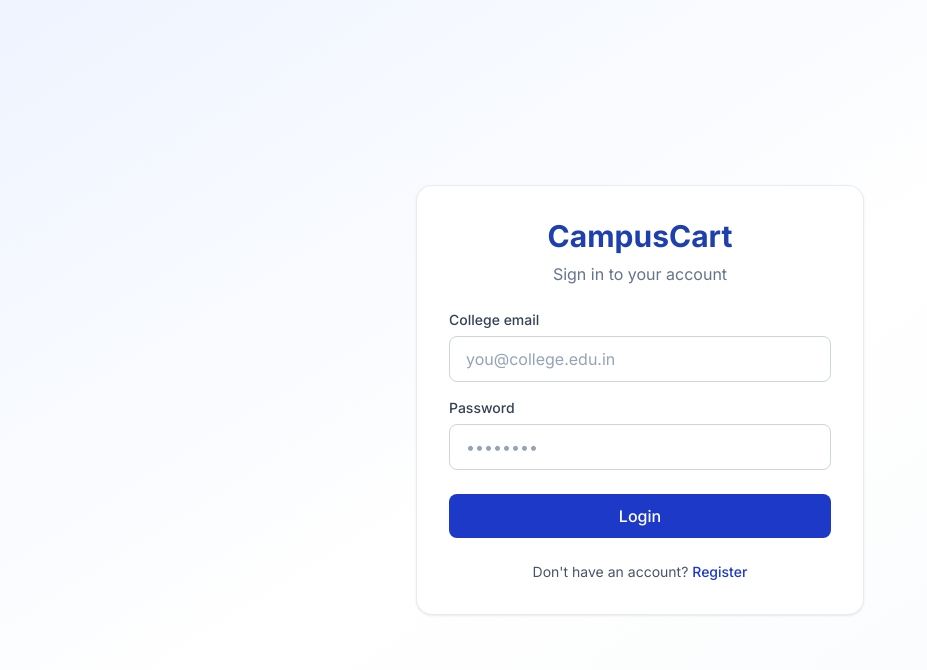
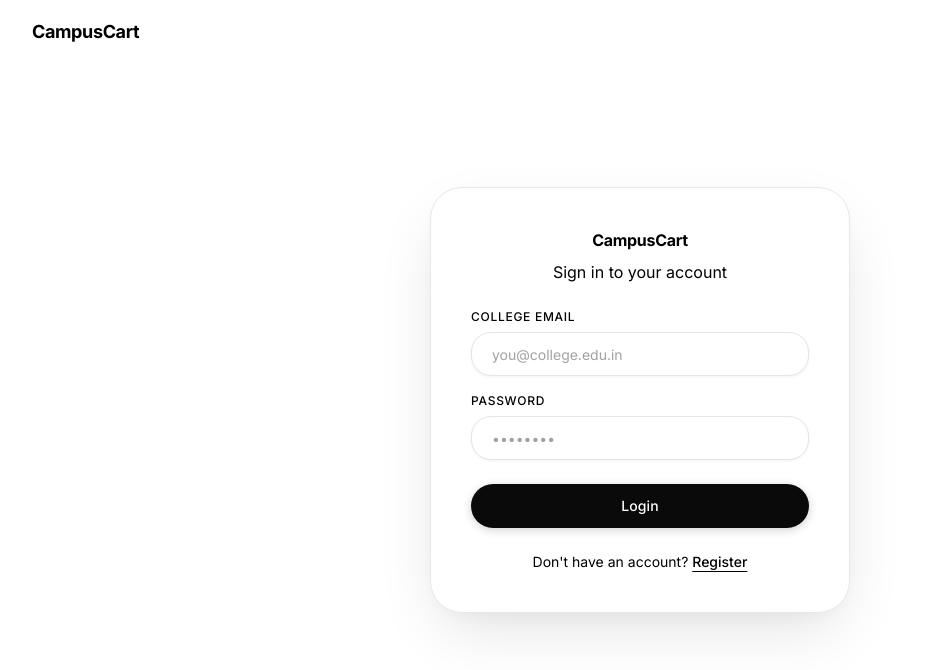
Before and after one commit to Nimish22211/ecom-pcte, a React (Vite) app in the folder frontend/: page /login in a window 1280 px wide. Shown: the top 670 px of the page, without its empty margins (0-927 px from the left). Built offline with nearby package versions, Linux system fonts and the light colour scheme; no server answers.

Commit message:
add header for auth pages

```diff
--- a/frontend/src/pages/LoginPage.jsx
+++ b/frontend/src/pages/LoginPage.jsx
@@ -4,10 +4,11 @@ import { signInWithEmailAndPassword } from "firebase/auth";
 import { auth } from "../firebase";
 import { studentLogin } from "../services/api";
 import { useAuth } from "../context/AuthContext";
+import Input from "../components/ui/Input";
+import Button from "../components/ui/Button";
+import AuthHeader from "../components/AuthHeader";
 
-const inputClasses =
-  "w-full rounded-lg border border-slate-300 bg-white px-4 py-2.5 text-slate-900 placeholder:text-slate-400 transition-colors focus:border-primary-500 focus:outline-none focus:ring-2 focus:ring-primary-500/30";
-const labelClasses = "mb-1.5 block text-sm font-medium text-slate-700";
+const labelClasses = "mb-1.5 block text-[12px] font-medium uppercase tracking-[0.06em] text-ink-secondary";
 
 function LoginPage() {
   const [email, setEmail] = useState("");
@@ -37,16 +38,14 @@ function LoginPage() {
   };
 
   return (
-    <div className="flex min-h-screen items-center justify-center bg-gradient-to-br from-primary-50 via-white to-slate-50 px-4">
-      <div className="w-full max-w-md animate-fade-up rounded-2xl border border-slate-200/80 bg-white p-8 shadow-card">
-        <h1 className="text-center text-3xl font-bold text-primary-800">CampusCart</h1>
-        <p className="mt-2 mb-6 text-center text-slate-500">Sign in to your account</p>
+    <div className="relative flex min-h-screen items-center justify-center bg-bg px-4">
+      <AuthHeader />
+      <div className="w-full max-w-[420px] animate-fade-up rounded-[32px] border border-border bg-white p-10 shadow-[0_24px_64px_-12px_rgba(0,0,0,0.12),0_8px_24px_-8px_rgba(0,0,0,0.06)]">
+        <h1 className="text-center text-h1 font-bold tracking-[-0.02em] text-ink-primary">CampusCart</h1>
+        <p className="mt-2 mb-6 text-center text-ink-secondary">Sign in to your account</p>
 
         {error && (
-          <p
-            role="alert"
-            className="mb-4 rounded-lg bg-red-50 px-4 py-2 text-sm text-red-700"
-          >
+          <p role="alert" className="mb-4 rounded-2xl bg-destructive/10 px-4 py-2.5 text-sm text-destructive">
             {error}
           </p>
         )}
@@ -56,12 +55,11 @@ function LoginPage() {
             <label htmlFor="login-email" className={labelClasses}>
               College email
             </label>
-            <input
+            <Input
               id="login-email"
               type="email"
               autoComplete="email"
               placeholder="you@college.edu.in"
-              className={inputClasses}
               value={email}
               onChange={(e) => setEmail(e.target.value)}
               required
@@ -71,30 +69,22 @@ function LoginPage() {
             <label htmlFor="login-password" className={labelClasses}>
               Password
             </label>
-            <input
+            <Input
               id="login-password"
               type="password"
               autoComplete="current-password"
               placeholder="••••••••"
-              className={inputClasses}
               value={password}
               onChange={(e) => setPassword(e.target.value)}
               required
             />
           </div>
-          <button
-            type="submit"
-            disabled={loading}
-            className="mt-2 rounded-lg bg-primary-700 py-2.5 font-medium text-white transition-colors hover:bg-primary-800 focus-visible:outline-none focus-visible:ring-2 focus-visible:ring-primary-500 focus-visible:ring-offset-2 disabled:cursor-not-allowed disabled:opacity-60"
-          >
+          <Button type="submit" disabled={loading} className="mt-2 h-11 w-full">
             {loading ? "Signing in..." : "Login"}
-          </button>
-          <p className="mt-2 text-center text-sm text-slate-600">
+          </Button>
+          <p className="mt-2 text-center text-sm text-ink-secondary">
             Don't have an account?{" "}
-            <Link
-              to="/register"
-              className="font-medium text-primary-700 hover:text-primary-800"
-            >
+            <Link to="/register" className="font-medium text-ink-primary underline underline-offset-4">
               Register
             </Link>
           </p>
--- a/frontend/src/pages/RegisterPage.jsx
+++ b/frontend/src/pages/RegisterPage.jsx
@@ -3,10 +3,13 @@ import { useState, useEffect } from "react";
 import { createUserWithEmailAndPassword } from "firebase/auth";
 import { auth } from "../firebase";
 import { getColleges, studentRegister } from "../services/api";
+import Input from "../components/ui/Input";
+import Button from "../components/ui/Button";
+import AuthHeader from "../components/AuthHeader";
 
-const inputClasses =
-  "w-full rounded-lg border border-slate-300 bg-white px-4 py-2.5 text-slate-900 placeholder:text-slate-400 transition-colors focus:border-primary-500 focus:outline-none focus:ring-2 focus:ring-primary-500/30";
-const labelClasses = "mb-1.5 block text-sm font-medium text-slate-700";
+const labelClasses = "mb-1.5 block text-[12px] font-medium uppercase tracking-[0.06em] text-ink-secondary";
+const selectClasses =
+  "h-11 w-full rounded-[20px] border border-border bg-white px-5 text-sm text-ink-primary outline-none shadow-[0_1px_3px_rgba(0,0,0,0.05)] transition-all duration-200 focus:border-ink-primary focus:shadow-[0_4px_16px_rgba(0,0,0,0.08)]";
 
 function RegisterPage() {
   const [name, setName] = useState("");
@@ -45,16 +48,14 @@ function RegisterPage() {
   };
 
   return (
-    <div className="flex min-h-screen items-center justify-center bg-gradient-to-br from-primary-50 via-white to-slate-50 px-4 py-10">
-      <div className="w-full max-w-md animate-fade-up rounded-2xl border border-slate-200/80 bg-white p-8 shadow-card">
-        <h1 className="text-center text-3xl font-bold text-primary-800">CampusCart</h1>
-        <p className="mt-2 mb-6 text-center text-slate-500">Create your student account</p>
+    <div className="relative flex min-h-screen items-center justify-center bg-bg px-4 py-10">
+      <AuthHeader />
+      <div className="w-full max-w-[420px] animate-fade-up rounded-[32px] border border-border bg-white p-10 shadow-[0_24px_64px_-12px_rgba(0,0,0,0.12),0_8px_24px_-8px_rgba(0,0,0,0.06)]">
+        <h1 className="text-center text-h1 font-bold tracking-[-0.02em] text-ink-primary">CampusCart</h1>
+        <p className="mt-2 mb-6 text-center text-ink-secondary">Create your student account</p>
 
         {error && (
-          <p
-            role="alert"
-            className="mb-4 rounded-lg bg-red-50 px-4 py-2 text-sm text-red-700"
-          >
+          <p role="alert" className="mb-4 rounded-2xl bg-destructive/10 px-4 py-2.5 text-sm text-destructive">
             {error}
           </p>
         )}
@@ -64,12 +65,11 @@ function RegisterPage() {
             <label htmlFor="reg-name" className={labelClasses}>
               Full name
             </label>
-            <input
+            <Input
               id="reg-name"
               type="text"
               autoComplete="name"
               placeholder="Jordan Smith"
-              className={inputClasses}
               value={name}
               onChange={(e) => setName(e.target.value)}
               required
@@ -79,11 +79,10 @@ function RegisterPage() {
             <label htmlFor="reg-roll" className={labelClasses}>
               University roll number
             </label>
-            <input
+            <Input
               id="reg-roll"
               type="text"
               placeholder="e.g. 21CS1042"
-              className={inputClasses}
               value={rollNumber}
               onChange={(e) => setRollNumber(e.target.value)}
               required
@@ -93,12 +92,11 @@ function RegisterPage() {
             <label htmlFor="reg-email" className={labelClasses}>
               College email
             </label>
-            <input
+            <Input
               id="reg-email"
               type="email"
               autoComplete="email"
               placeholder="you@college.edu.in"
-              className={inputClasses}
               value={email}
               onChange={(e) => setEmail(e.target.value)}
               required
@@ -108,12 +106,11 @@ function RegisterPage() {
             <label htmlFor="reg-password" className={labelClasses}>
               Password
             </label>
-            <input
+            <Input
               id="reg-password"
               type="password"
               autoComplete="new-password"
               placeholder="At least 6 characters"
-              className={inputClasses}
               value={password}
               onChange={(e) => setPassword(e.target.value)}
               required
@@ -126,7 +123,7 @@ function RegisterPage() {
             </label>
             <select
               id="reg-college"
-              className={inputClasses}
+              className={selectClasses}
               value={collegeId}
               onChange={(e) => setCollegeId(e.target.value)}
               required
@@ -139,16 +136,12 @@ function RegisterPage() {
               ))}
             </select>
           </div>
-          <button
-            type="submit"
-            disabled={loading}
-            className="mt-2 rounded-lg bg-primary-700 py-2.5 font-medium text-white transition-colors hover:bg-primary-800 focus-visible:outline-none focus-visible:ring-2 focus-visible:ring-primary-500 focus-visible:ring-offset-2 disabled:cursor-not-allowed disabled:opacity-60"
-          >
+          <Button type="submit" disabled={loading} className="mt-2 h-11 w-full">
             {loading ? "Creating account..." : "Register"}
-          </button>
-          <p className="mt-2 text-center text-sm text-slate-600">
+          </Button>
+          <p className="mt-2 text-center text-sm text-ink-secondary">
             Already have an account?{" "}
-            <Link to="/login" className="font-medium text-primary-700 hover:text-primary-800">
+            <Link to="/login" className="font-medium text-ink-primary underline underline-offset-4">
               Login
             </Link>
           </p>
--- a/frontend/src/pages/admin/DeanLoginPage.jsx
+++ b/frontend/src/pages/admin/DeanLoginPage.jsx
@@ -4,10 +4,11 @@ import { signInWithEmailAndPassword } from "firebase/auth";
 import { auth } from "../../firebase";
 import { deanLogin } from "../../services/api";
 import { useAuth } from "../../context/AuthContext";
+import Input from "../../components/ui/Input";
+import Button from "../../components/ui/Button";
+import AuthHeader from "../../components/AuthHeader";
 
-const inputClasses =
-  "w-full rounded-lg border border-slate-300 bg-white px-4 py-2.5 text-slate-900 placeholder:text-slate-400 transition-colors focus:border-primary-500 focus:outline-none focus:ring-2 focus:ring-primary-500/30";
-const labelClasses = "mb-1.5 block text-sm font-medium text-slate-700";
+const labelClasses = "mb-1.5 block text-[12px] font-medium uppercase tracking-[0.06em] text-ink-secondary";
 
 function DeanLoginPage() {
   const [deanEmail, setDeanEmail] = useState("");
@@ -37,16 +38,14 @@ function DeanLoginPage() {
   };
 
   return (
-    <div className="flex min-h-screen items-center justify-center bg-gradient-to-br from-primary-50 via-white to-slate-50 px-4">
-      <div className="w-full max-w-md animate-fade-up rounded-2xl border border-slate-200/80 bg-white p-8 shadow-card">
-        <h1 className="text-center text-3xl font-bold text-primary-800">CampusCart</h1>
-        <p className="mt-2 mb-6 text-center text-slate-500">Dean / Admin login</p>
+    <div className="relative flex min-h-screen items-center justify-center bg-bg px-4">
+      <AuthHeader />
+      <div className="w-full max-w-[420px] animate-fade-up rounded-[32px] border border-border bg-white p-10 shadow-[0_24px_64px_-12px_rgba(0,0,0,0.12),0_8px_24px_-8px_rgba(0,0,0,0.06)]">
+        <h1 className="text-center text-h1 font-bold tracking-[-0.02em] text-ink-primary">CampusCart</h1>
+        <p className="mt-2 mb-6 text-center text-ink-secondary">Dean / Admin login</p>
 
         {error && (
-          <p
-            role="alert"
-            className="mb-4 rounded-lg bg-red-50 px-4 py-2 text-sm text-red-700"
-          >
+          <p role="alert" className="mb-4 rounded-2xl bg-destructive/10 px-4 py-2.5 text-sm text-destructive">
             {error}
           </p>
         )}
@@ -56,12 +55,11 @@ function DeanLoginPage() {
             <label htmlFor="dean-email" className={labelClasses}>
               Email
             </label>
-            <input
+            <Input
               id="dean-email"
               type="email"
               autoComplete="email"
               placeholder="dean@college.edu.in"
-              className={inputClasses}
               value={deanEmail}
               onChange={(e) => setDeanEmail(e.target.value)}
               required
@@ -71,24 +69,19 @@ function DeanLoginPage() {
             <label htmlFor="dean-password" className={labelClasses}>
               Password
             </label>
-            <input
+            <Input
               id="dean-password"
               type="password"
               autoComplete="current-password"
               placeholder="••••••••"
-              className={inputClasses}
               value={deanPassword}
               onChange={(e) => setDeanPassword(e.target.value)}
               required
             />
           </div>
-          <button
-            type="submit"
-            disabled={loading}
-            className="mt-2 rounded-lg bg-primary-700 py-2.5 font-medium text-white transition-colors hover:bg-primary-800 focus-visible:outline-none focus-visible:ring-2 focus-visible:ring-primary-500 focus-visible:ring-offset-2 disabled:cursor-not-allowed disabled:opacity-60"
-          >
+          <Button type="submit" disabled={loading} className="mt-2 h-11 w-full">
             {loading ? "Signing in..." : "Login"}
-          </button>
+          </Button>
         </form>
       </div>
     </div>
```
